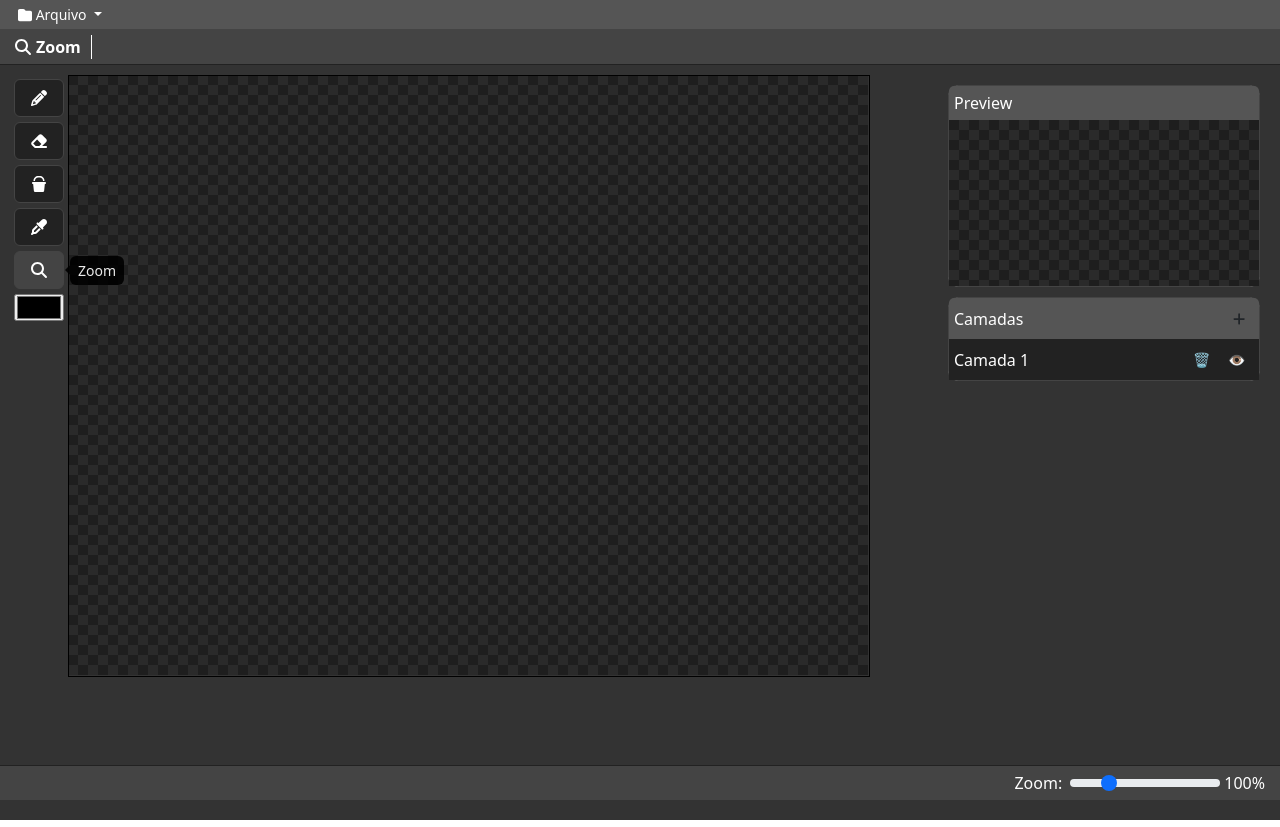
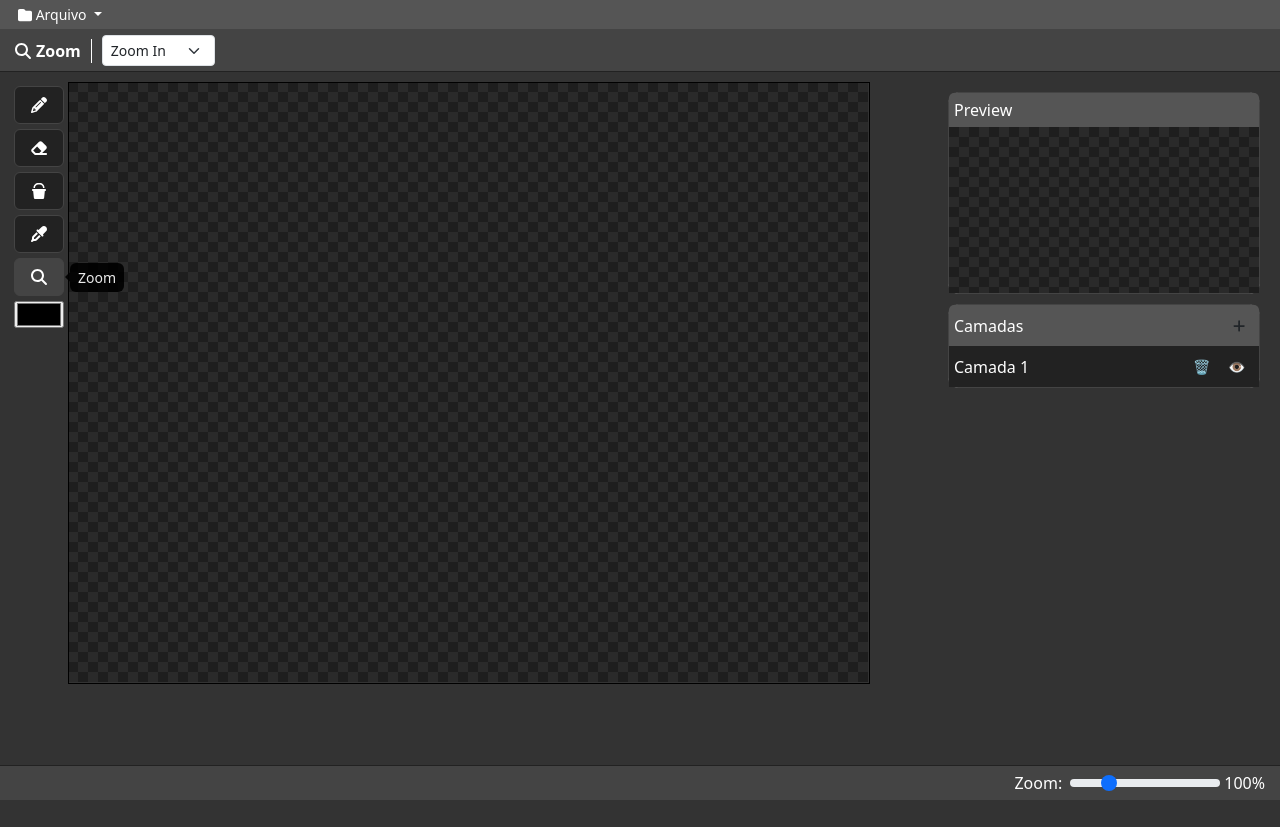
Before and after one commit to mufasa-dev/Drawing-system, an Angular app: page / in a window 1280 px wide. Both pictures are taken after a click on the button 39 px from the left and 270 px from the top of the page. Built offline with nearby package versions, Linux system fonts and the light colour scheme.

Commit message:
feat: zoom options

```diff
--- a/src/app/app.component.html
+++ b/src/app/app.component.html
@@ -72,6 +72,12 @@
     />
     <span class="ms-1">{{ tolerance }} px</span>
   </div>
+  <div class="container-slider-tools" *ngIf="tool == Tool.Zoom">
+    <select class="form-select form-select-sm" [(ngModel)]="zoomType">
+      <option value="in">Zoom In</option>
+      <option value="out">Zoom Out</option>
+    </select>
+  </div>
 </div>
 
 <div class="footer-menu">
@@ -144,8 +150,8 @@
     <div
       class="brush-preview"
       [ngStyle]="{
-        width: lineWidth + 'px',
-        height: lineWidth + 'px',
+        width: (lineWidth * zoom) + 'px',
+        height: (lineWidth * zoom) + 'px',
         top: cursorY + 'px',
         left: cursorX + 'px',
         display: useCursorBrush() ? 'block' : 'none',
--- a/src/app/app.component.ts
+++ b/src/app/app.component.ts
@@ -37,6 +37,7 @@ export class AppComponent implements AfterViewInit {
   public tolerance: number = 30;
   public zoom: number = 1;
   public zoomStep: number = 0.1;
+  public zoomType: 'in' | 'out' = 'in';
   public layers: Layer[] = [];
   public activeLayerId: string = '';
   public currentColor: string = '#000000';
@@ -98,9 +99,11 @@ export class AppComponent implements AfterViewInit {
     if (this.tool == Tool.Zoom) {
       event.preventDefault();
       if (event.button === 2) {
-        this.zoomOut(event.offsetX, event.offsetY);
+        if (this.zoomType == 'in') this.zoomOut(event.offsetX, event.offsetY);
+        if (this.zoomType == 'out') this.zoomIn(event.offsetX, event.offsetY);
       } else {
-        this.zoonIn(event.offsetX, event.offsetY);
+        if (this.zoomType == 'in') this.zoomIn(event.offsetX, event.offsetY);
+        if (this.zoomType == 'out') this.zoomOut(event.offsetX, event.offsetY);
       }
       return;
     }
@@ -117,7 +120,7 @@ export class AppComponent implements AfterViewInit {
     this.drawing = false;
   }
 
-  zoonIn(x: number, y: number) {
+  zoomIn(x: number, y: number) {
     const factor = 1 + this.zoomStep;
     this.zoomAt(x, y, factor);
   }
@@ -524,7 +527,8 @@ export class AppComponent implements AfterViewInit {
 
   getToolCursor(): string {
     if (this.useCursorBrush()) return 'none';
-    if (this.tool == Tool.Zoom) return 'zoom-in';
+    if (this.tool == Tool.Zoom && this.zoomType == 'in') return 'zoom-in';
+    if (this.tool == Tool.Zoom && this.zoomType == 'out') return 'zoom-out';
     return 'default';
   }
 
```
